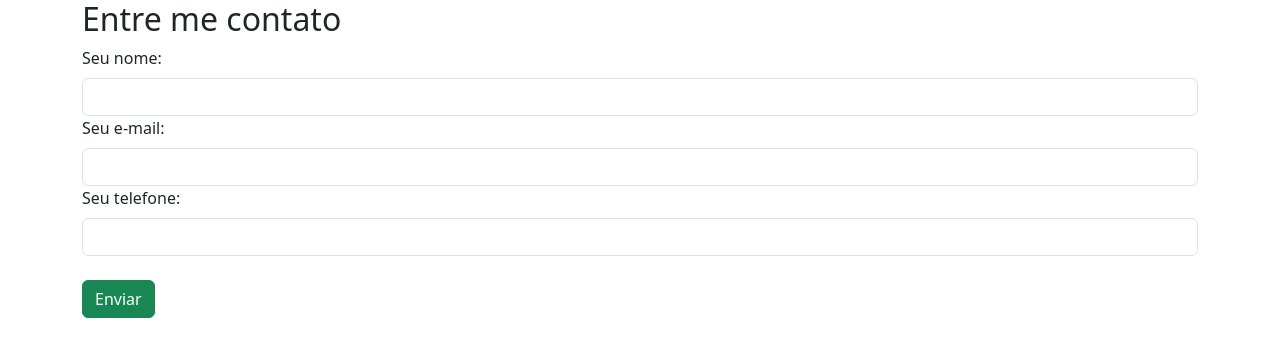
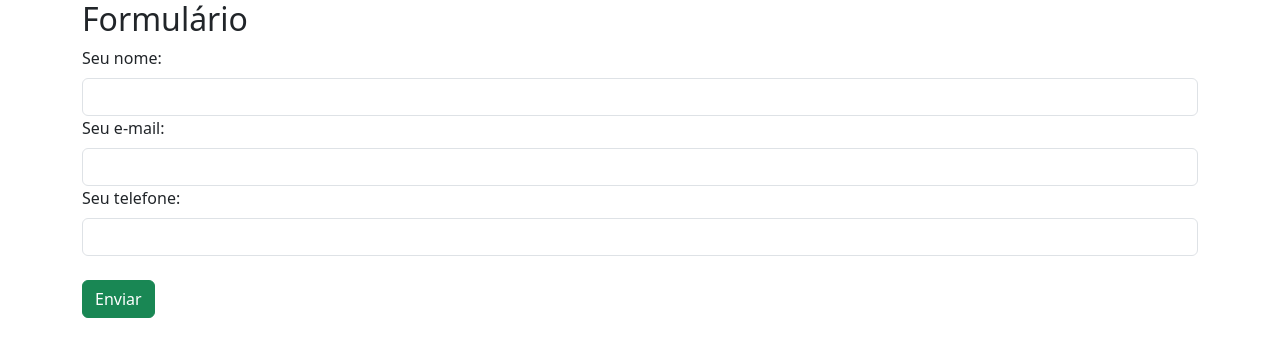
Before and after one commit to cakune/exercicio_bootstrap, a plain HTML site: page index.html in a window 1280 px wide. Drawn offline with nearby package versions, Linux system fonts and the light colour scheme.

Commit message:
atualização de texto

```diff
--- a/index.html
+++ b/index.html
@@ -11,7 +11,7 @@
     <div class="container">
         <div class="row">
             <div class="col">
-                <h2>Entre me contato</h2>
+                <h2>Formulário</h2>
                 <form>
                     <label for="nome" class="form-label">Seu nome:</label>
                     <input type="text" class="form-control" id="nome" />
```
